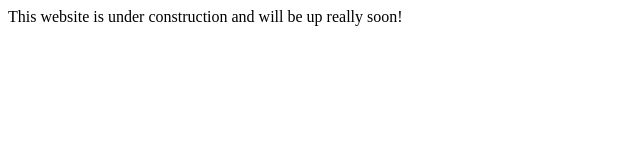
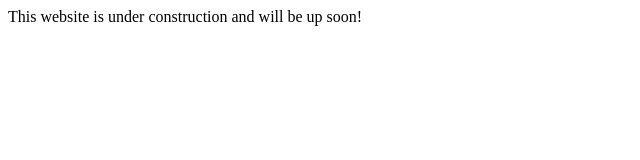
Before and after one commit to anjorsh/anjorsh.github.io, a plain HTML site: page index.html in a window 1280 px wide. Shown: the full height of the page, 0-640 px from the left. Drawn offline with Linux system fonts and the light colour scheme.

Commit message:
Update index.html

```diff
--- a/index.html
+++ b/index.html
@@ -4,7 +4,7 @@
 
 <body>
 
-This website is under construction and will be up really soon!
+This website is under construction and will be up soon!
 
 </body>
 
```
